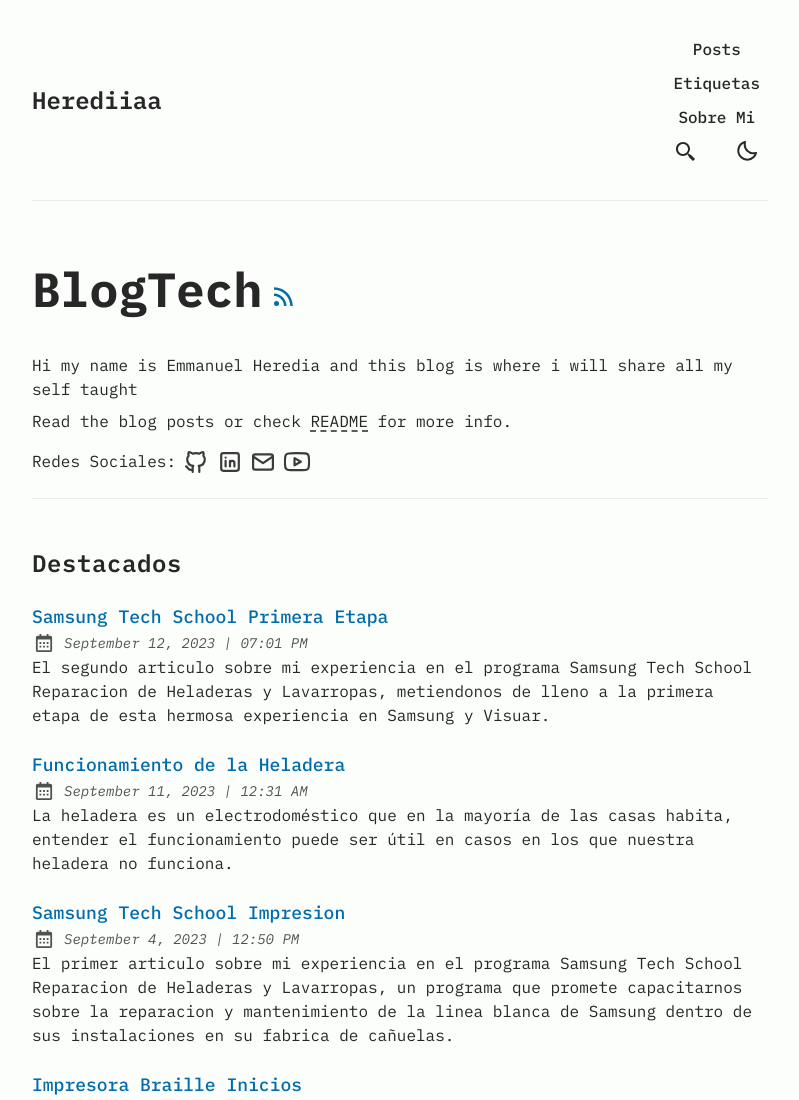
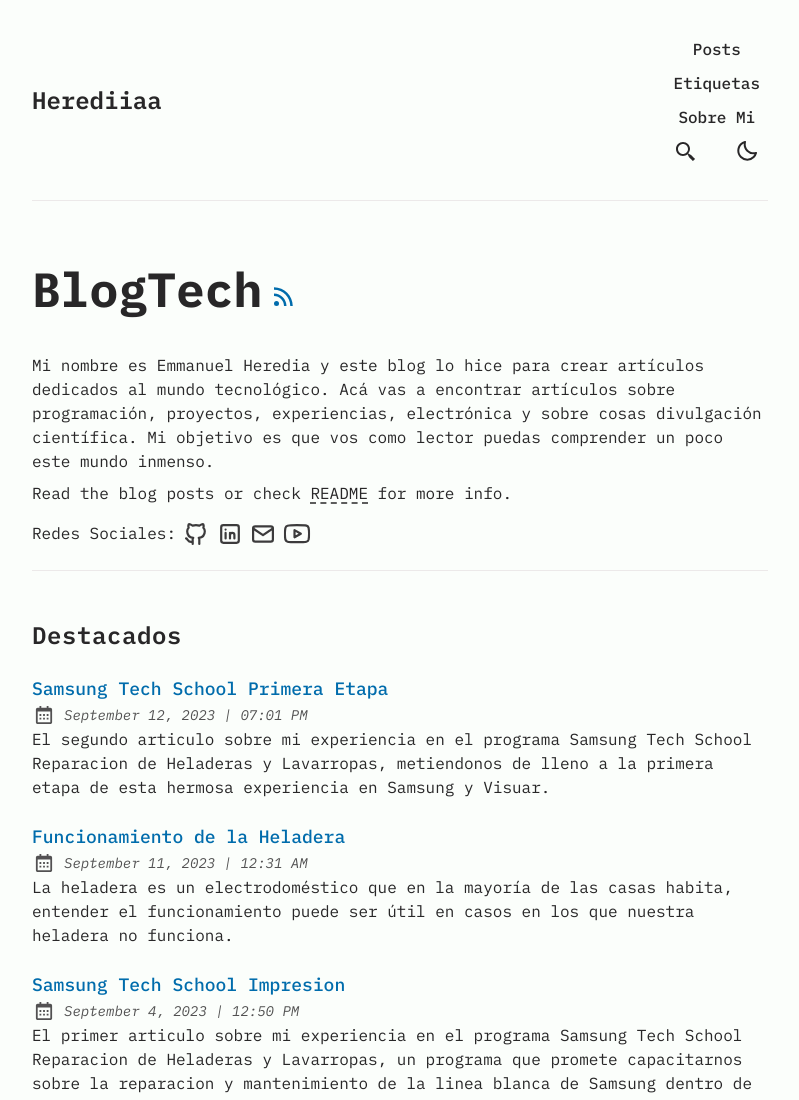
Before and after one commit to herediiaa/blogTech, an Astro site: page / in a window 1280 px wide. Shown: the top 1100 px of the page, without its empty margins (240-1039 px from the left). Built offline with nearby package versions, Linux system fonts and the light colour scheme; Astro itself is replaced by a stand-in of ours.

Commit message:
header text espaniol

```diff
--- a/src/pages/index.astro
+++ b/src/pages/index.astro
@@ -41,7 +41,7 @@
       </a>
 
       <p>
-        Hi my name is Emmanuel Heredia and this blog is where i will share all my self taught
+        Mi nombre es Emmanuel Heredia y este blog lo hice para crear artículos dedicados al mundo tecnológico. Acá vas a encontrar artículos sobre programación, proyectos, experiencias, electrónica y sobre cosas divulgación científica. Mi objetivo es que vos como lector puedas comprender un poco este mundo inmenso.
       </p>
       <p>
         Read the blog posts or check
```
